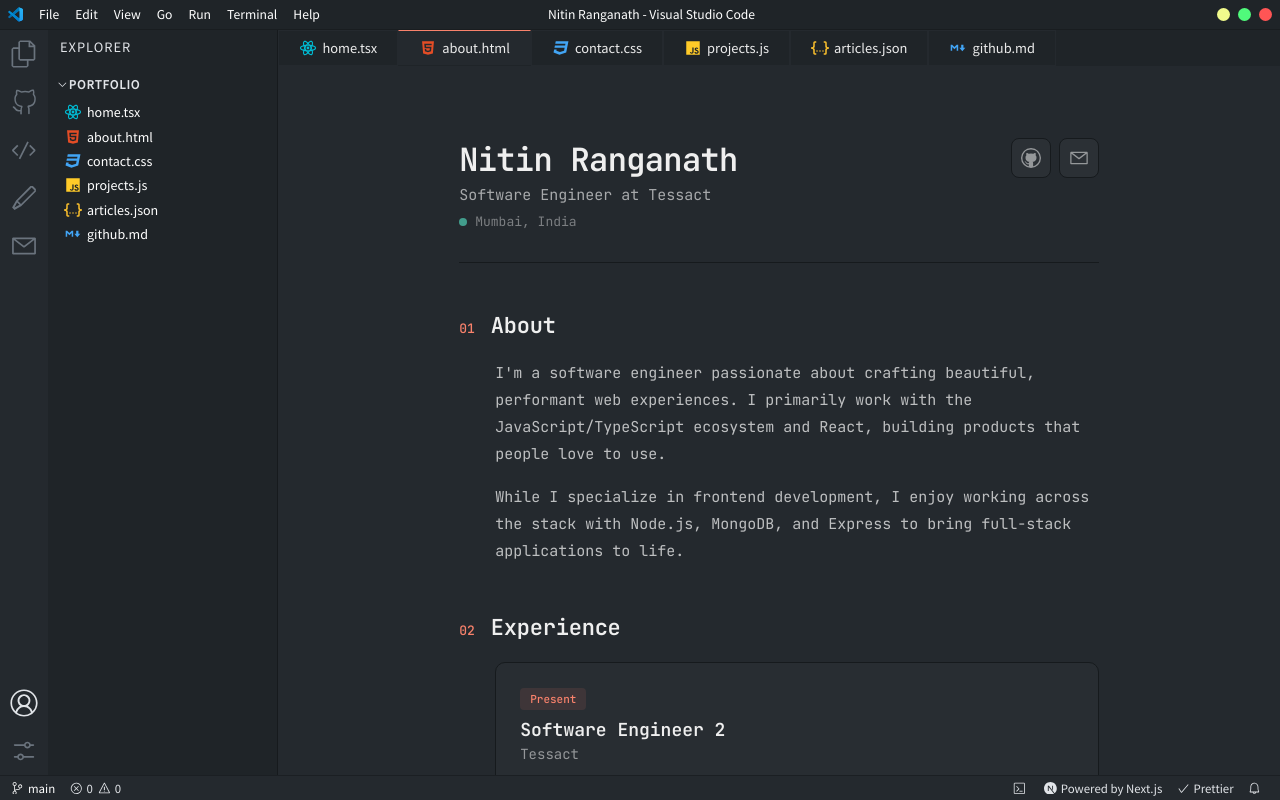
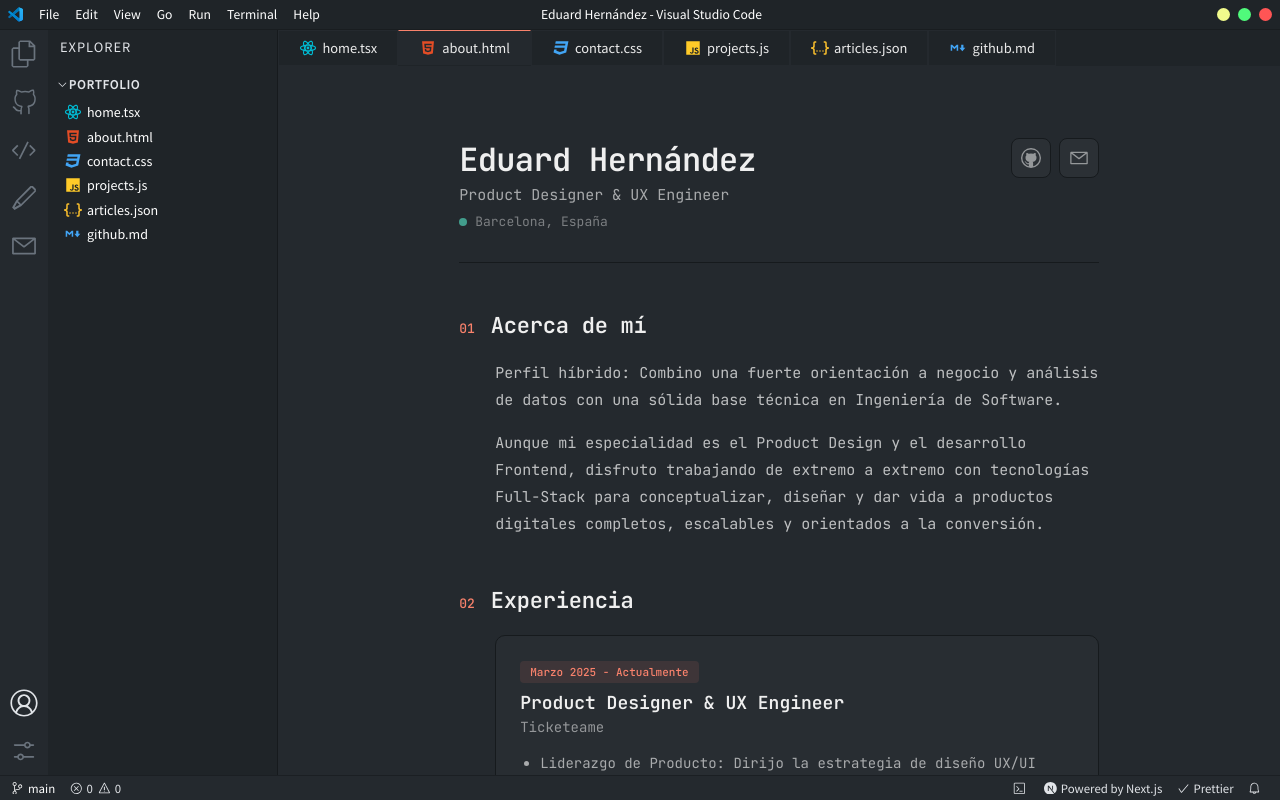
Before and after one commit to trosdesuru/vscode-porfolio, a Next.js app: page /about in a window 1280 px wide. Built offline with nearby package versions, Linux system fonts and the light colour scheme.

Commit message:
refactorized and enhanced for SEO

```diff
--- a/app/about/page.tsx
+++ b/app/about/page.tsx
@@ -13,18 +13,17 @@ const AboutPage = () => {
         <header className={styles.header}>
           <div className={styles.headerContent}>
             <div className={styles.headerText}>
-              <h1 className={styles.name}>Nitin Ranganath</h1>
-              <p className={styles.role}>Software Engineer at Tessact</p>
+              <h1 className={styles.name}>Eduard Hernández</h1>
+              <p className={styles.role}>Product Designer & UX Engineer</p>
               <div className={styles.location}>
-                <span className={styles.dot} />
-                Mumbai, India
+                <span className={styles.dot} />Barcelona, España
               </div>
             </div>
           </div>
 
           <div className={styles.headerActions}>
             <a
-              href="https://github.com/itsnitinr"
+              href="https://github.com/trosdesuru"
               target="_blank"
               rel="noopener noreferrer"
               className={styles.iconButton}
@@ -38,64 +37,62 @@ const AboutPage = () => {
         </header>
 
         <div className={styles.content}>
-          {/* Bio Section */}
           <section className={styles.section}>
             <div className={styles.sectionHeader}>
               <span className={styles.sectionNumber}>01</span>
-              <h2 className={styles.sectionTitle}>About</h2>
+              <h2 className={styles.sectionTitle}>Acerca de mí</h2>
             </div>
 
             <div className={styles.sectionBody}>
               <p className={styles.paragraph}>
-                I&apos;m a software engineer passionate about crafting beautiful, performant
-                web experiences. I primarily work with the JavaScript/TypeScript ecosystem
-                and React, building products that people love to use.
+                Perfil híbrido: Combino una fuerte orientación a negocio y análisis de datos con una sólida base técnica en Ingeniería de Software.
               </p>
 
               <p className={styles.paragraph}>
-                While I specialize in frontend development, I enjoy working across the
-                stack with Node.js, MongoDB, and Express to bring full-stack applications
-                to life.
+                Aunque mi especialidad es el Product Design y el desarrollo Frontend, disfruto trabajando de extremo a extremo con tecnologías Full-Stack para conceptualizar, diseñar y dar vida a productos digitales completos, escalables y orientados a la conversión.
               </p>
             </div>
           </section>
 
-          {/* Experience Section */}
           <section className={styles.section}>
             <div className={styles.sectionHeader}>
               <span className={styles.sectionNumber}>02</span>
-              <h2 className={styles.sectionTitle}>Experience</h2>
+              <h2 className={styles.sectionTitle}>Experiencia</h2>
             </div>
 
             <div className={styles.sectionBody}>
               <div className={styles.experienceCard}>
                 <div className={styles.expMeta}>
-                  <span className={styles.expPeriod}>Present</span>
+                  <span className={styles.expPeriod}>Marzo 2025 - Actualmente</span>
                 </div>
-                <h3 className={styles.expRole}>Software Engineer 2</h3>
-                <p className={styles.expCompany}>Tessact</p>
+                <h3 className={styles.expRole}>Product Designer & UX Engineer</h3>
+                <p className={styles.expCompany}>Ticketeame</p>
                 <ul className={styles.expList}>
-                  <li>Leading frontend development with a lean team of 4 engineers</li>
-                  <li>Building a next-gen video creation suite for professionals</li>
-                  <li>Implemented collaborative video reviewing and editing features</li>
-                  <li>Maintaining in-house component library, icon library and website</li>
+                  <li>Liderazgo de Producto: Dirijo la estrategia de diseño UX/UI trabajando codo a codo con el equipo de desarrollo para asegurar una ejecución técnica impecable.</li>
+                  <li>Diseño B2B2C: Construyo y escalo una plataforma transaccional optimizada tanto para la gestión de clientes (B2B) como para la experiencia del usuario final (B2C).</li>
+                  <li>Innovación Funcional: Diseño e implemento herramientas avanzadas, incluyendo funcionalidades colaborativas de revisión y edición de vídeo.</li>
+                  <li>Sistemas de Diseño: Desarrollo y mantengo de forma activa la librería de componentes internos, la iconografía y la arquitectura web del producto.</li>
                 </ul>
               </div>
 
               <div className={styles.experienceCard}>
                 <div className={styles.expMeta}>
-                  <span className={styles.expPeriod}>Freelance</span>
+                  <span className={styles.expPeriod}>2019 - 2023</span>
                 </div>
-                <h3 className={styles.expRole}>Technical Writer</h3>
-                <p className={styles.expDesc}>
-                  Contributing to publications like <strong>100ms Blog</strong>,
-                  <strong>LogRocket Blog</strong>, and <strong>DEV.to</strong>.
-                </p>
+                <h3 className={styles.expRole}>Web Designer, Web Developer</h3>
+                <p className={styles.expCompany}>Freelance</p>
+                <ul className={styles.expList}>
+                  <li className={styles.expDesc}>
+                    Diseño y desarrollo de sitios web a medida, uniendo usabilidad, rendimiento y código limpio.
+                  </li>
+                  <li className={styles.expDesc}>
+                    Creación de contenido técnico especializado sobre diseño de producto y desarrollo para plataformas referentes del sector
+                  </li>
+                </ul>
               </div>
             </div>
           </section>
 
-          {/* Skills Section */}
           <section className={styles.section}>
             <div className={styles.sectionHeader}>
               <span className={styles.sectionNumber}>03</span>
@@ -105,11 +102,12 @@ const AboutPage = () => {
             <div className={styles.sectionBody}>
               <div className={styles.skillsGrid}>
                 <div className={styles.skillCategory}>
-                  <h4 className={styles.skillTitle}>Languages</h4>
+                  <h4 className={styles.skillTitle}>FIGMA</h4>
                   <div className={styles.skillTags}>
-                    <span className={styles.skillTag}>JavaScript</span>
-                    <span className={styles.skillTag}>TypeScript</span>
-                    <span className={styles.skillTag}>HTML/CSS</span>
+                    <span className={styles.skillTag}>Auto-Layout</span>
+                    <span className={styles.skillTag}>Prototyping</span>
+                    <span className={styles.skillTag}>Wireframing</span>
+                    <span className={styles.skillTag}>Design System</span>
                   </div>
                 </div>
 
@@ -143,64 +141,15 @@ const AboutPage = () => {
             </div>
           </section>
 
-          {/* Writing Section */}
           <section className={styles.section}>
             <div className={styles.sectionHeader}>
               <span className={styles.sectionNumber}>04</span>
-              <h2 className={styles.sectionTitle}>Writing</h2>
+              <h2 className={styles.sectionTitle}>Un poco más</h2>
             </div>
 
             <div className={styles.sectionBody}>
               <p className={styles.paragraph}>
-                I&apos;ve had the pleasure of writing for some amazing publications
-                as a freelance technical author:
-              </p>
-
-              <div className={styles.writingLinks}>
-                <a
-                  href="https://www.100ms.live/blog/author/nitin"
-                  target="_blank"
-                  rel="noopener noreferrer"
-                  className={styles.writingLink}
-                >
-                  <span>100ms Blog</span>
-                  <VscLinkExternal size={14} />
-                </a>
-
-                <a
-                  href="https://blog.logrocket.com/author/nitinranganath/"
-                  target="_blank"
-                  rel="noopener noreferrer"
-                  className={styles.writingLink}
-                >
-                  <span>LogRocket Blog</span>
-                  <VscLinkExternal size={14} />
-                </a>
-
-                <a
-                  href="https://dev.to/itsnitinr"
-                  target="_blank"
-                  rel="noopener noreferrer"
-                  className={styles.writingLink}
-                >
-                  <span>DEV.to</span>
-                  <VscLinkExternal size={14} />
-                </a>
-              </div>
-            </div>
-          </section>
-
-          {/* Beyond Code Section */}
-          <section className={styles.section}>
-            <div className={styles.sectionHeader}>
-              <span className={styles.sectionNumber}>05</span>
-              <h2 className={styles.sectionTitle}>Beyond Code</h2>
-            </div>
-
-            <div className={styles.sectionBody}>
-              <p className={styles.paragraph}>
-                Aside from programming and writing, I enjoy reading dystopian novels,
-                listening to calm piano music, or just enjoying some downtime.
+                A parte del diseño y del desarrollo de producto, me gusta descubrir paraísos naturales, escuchar algo de buena música y disfrutar de un buen aperitivo al solete en buena compañía.
               </p>
             </div>
           </section>
@@ -208,7 +157,7 @@ const AboutPage = () => {
 
         <footer className={styles.footer}>
           <Link href="/projects" className={styles.footerLink}>
-            View my projects →
+            Ver mis proyectos →
           </Link>
         </footer>
       </div>
--- a/app/github/page.tsx
+++ b/app/github/page.tsx
@@ -24,7 +24,7 @@ async function getGithubData() {
   const user: User = await userRes.json();
 
   const repoRes = await fetch(
-    `https://api.github.com/users/${process.env.NEXT_PUBLIC_GITHUB_USERNAME}/repos?sort=pushed&per_page=6`
+    `https://api.github.com/users/${process.env.NEXT_PUBLIC_GITHUB_USERNAME}/repos`
   );
   if (!repoRes.ok) {
     throw new Error(`Failed to fetch repos: ${repoRes.status}`);
--- a/app/layout.tsx
+++ b/app/layout.tsx
@@ -7,28 +7,25 @@ import '@/styles/themes.css';
 
 export const metadata: Metadata = {
   title: {
-    default: 'Nitin Ranganath | Portfolio',
-    template: 'Nitin Ranganath | %s',
+    default: 'Eduard Hernández | Portfolio',
+    template: 'Eduard Hernández | %s',
   },
-  description:
-    "Nitin Ranganath is an avid full stack web developer building websites and applications you'd love to use",
+  description: "Product Designer con sólida base como Frontend Developer. Diseño experiencias de usuario estratégicas y construyo sistemas de diseño escalables con React y TypeScript.",
   keywords: [
-    'nitin ranganath',
-    'nitin',
-    'ranganath',
-    'web developer portfolio',
-    'nitin web developer',
-    'nitin developer',
-    'mern stack',
-    'nitin ranganath portfolio',
-    'vscode-portfolio',
+    'eduard hernández',
+    'ux engineer',
+    'ui developer',
+    'ux designer',
+    'ui designer',
+    'product designer',
+    'react developer',
+    'nextjs',
+    'trosdesuru'
   ],
   openGraph: {
-    title: "Nitin Ranganath's Portfolio",
-    description:
-      "A full-stack developer building websites that you'd like to use.",
-    images: ['https://imgur.com/4zi5KkQ.png'],
-    url: 'https://vscode-portfolio.vercel.app',
+    title: "Eduard Hernández's Portfolio",
+    description: "Product Designer & UX Engineer construyendo data-driven y aplicaciones funcionales.",
+    url: 'https://eduardhernandez.vercel.app',
   },
   twitter: {
     card: 'summary_large_image',
--- a/app/page.tsx
+++ b/app/page.tsx
@@ -21,12 +21,12 @@ export default function HomePage() {
 
             <h1 className={styles.name}>Eduard Hernández</h1>
 
-            <p className={styles.role}>UX/UI Designer | Product Designer | UX Engineer | </p>
+            <p className={styles.role}>Product Designer | UX/UI Specialist | UX Engineer</p>
 
             <div className={styles.divider} />
 
             <p className={styles.description}>
-              Product Designer con experiencia liderando la estrategia de diseño y la experiencia de usuario en entornos SaaS B2B y plataformas transaccionales de alto tráfico.Mi perfil es híbrido:  combino una fuerte orientación a negocio y análisis de datos con una sólida base técnica en Ingeniería de Software. Me permite diseñar interfaces visualmente atractivas, definir roadmaps de producto, crear Sistemas de Diseño escalables y alinear cada decisión con las métricas clave de conversión.
+              Product Designer híbrido especializado en SaaS B2B. Transformo datos e Ingeniería de Software en interfaces de alto tráfico que impulsan la conversión mediante sistemas de diseño escalables y visión de producto.
             </p>
           </div>
 
--- a/components/Titlebar.tsx
+++ b/components/Titlebar.tsx
@@ -33,7 +33,7 @@ const Titlebar = ({ onOpenCommandPalette }: TitlebarProps) => {
         <p>Terminal</p>
         <p>Help</p>
       </div>
-      <p className={styles.title}>Nitin Ranganath - Visual Studio Code</p>
+      <p className={styles.title}>Eduard Hernández - Visual Studio Code</p>
       <div className={styles.windowButtons}>
         <span className={styles.minimize}></span>
         <span className={styles.maximize}></span>
```
Also changed, not shown: components/ContactCode.tsx (+5 -35 lines), components/Terminal.tsx (+6 -7 lines), 1 other file (tests, documents, lock files or other folders).
